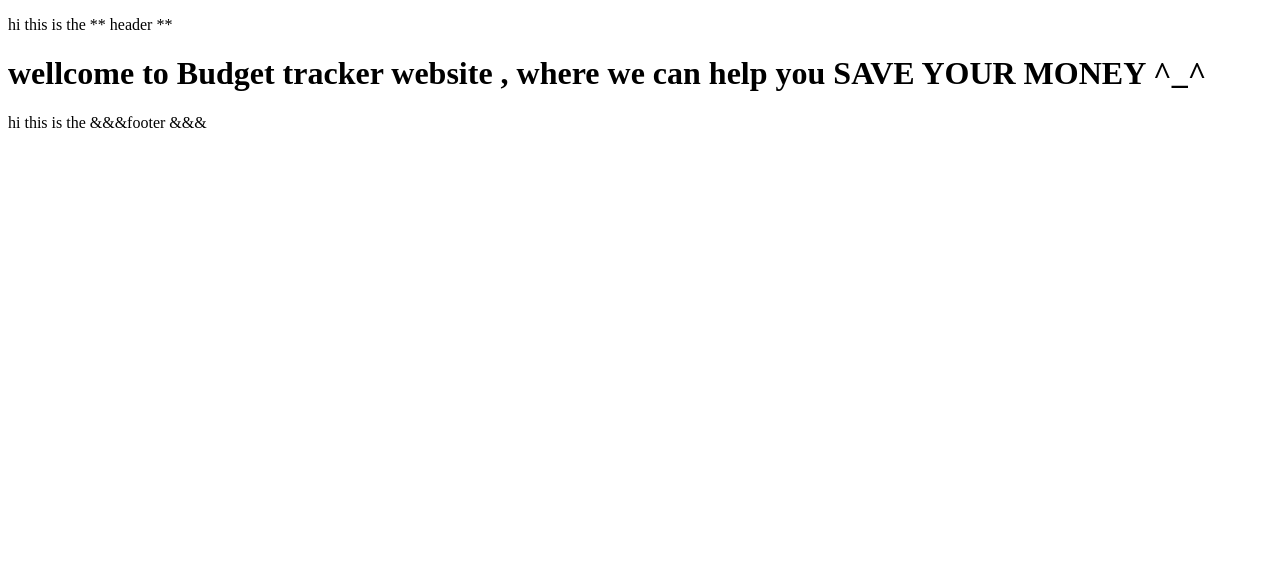
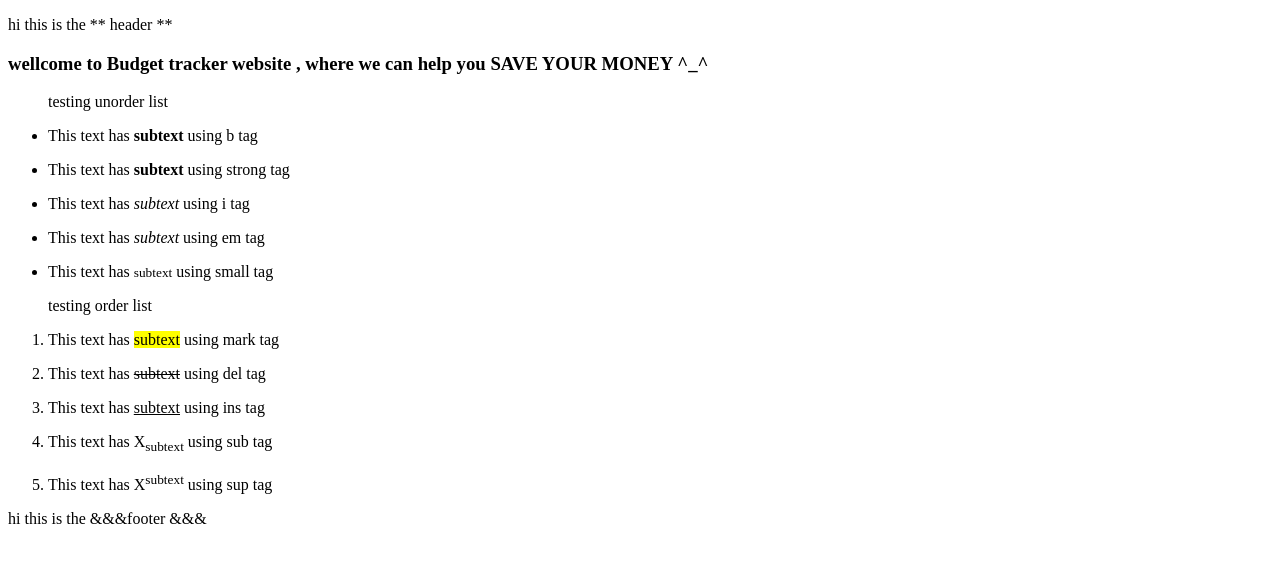
Before and after one commit to shahad23abdullah/BT, a Django app: page / in a window 1280 px wide. Shown: the top 563 px of the page. Run offline with Django 5.2, Linux system fonts and the light colour scheme.

Commit message:
testSomeIdeaL5

```diff
--- a/BudgetTracker/apps/templates/budgetmodule/index.html
+++ b/BudgetTracker/apps/templates/budgetmodule/index.html
@@ -2,5 +2,26 @@
 
 
 {% block content %}
-<h1> wellcome to Budget tracker website , where we can help you SAVE YOUR MONEY ^_^</h1>
+<h3> wellcome to Budget tracker website , where we can help you SAVE YOUR MONEY ^_^</h3>
+
+<!-- this judt for standing Formatting anf list tags -->
+<ul>
+    <p>testing unorder list </p>
+    <li><p> This text has <b>subtext</b> using b tag</p></li>
+    <li><p> This text has <strong>subtext</strong> using strong tag</p></li>
+    <li><p> This text has <i>subtext</i> using i tag</p></li>
+    <li><p> This text has <em>subtext</em> using em tag</p></li>
+    <li><p> This text has <small>subtext</small> using small tag</p></li>
+</ul>
+
+<ol>
+    <p>testing order list </p>
+    <li><p> This text has <mark>subtext</mark> using mark tag</p></li>
+    <li><p> This text has <del>subtext</del> using del tag</p></li>
+    <li><p> This text has <ins>subtext</ins> using ins tag</p></li>
+    <li><p> This text has X<sub>subtext</sub> using sub tag</p></li>
+    <li><p> This text has X<sup>subtext</sup> using sup tag</p></li>
+</ol>
+
+
 {% endblock content %}
```
